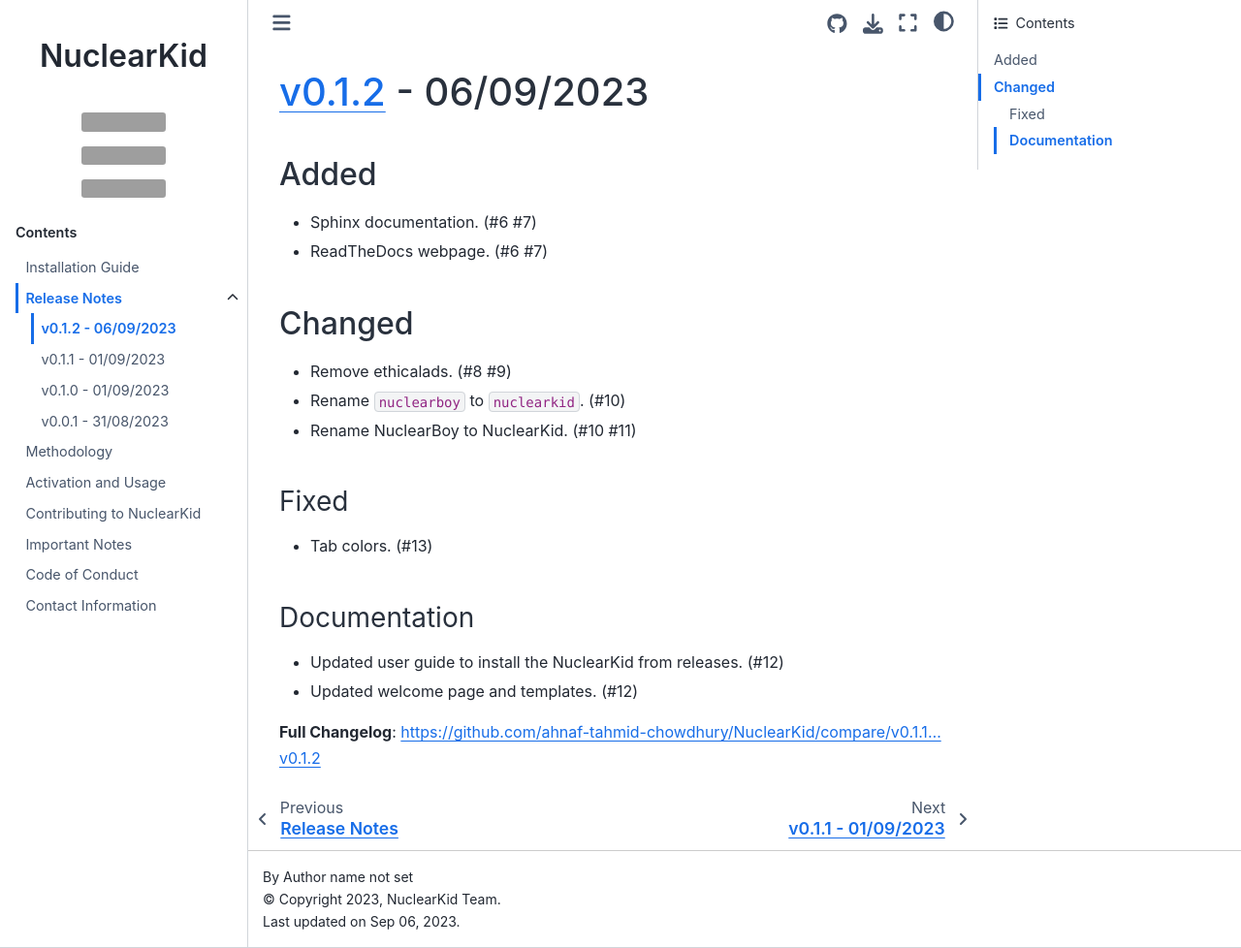
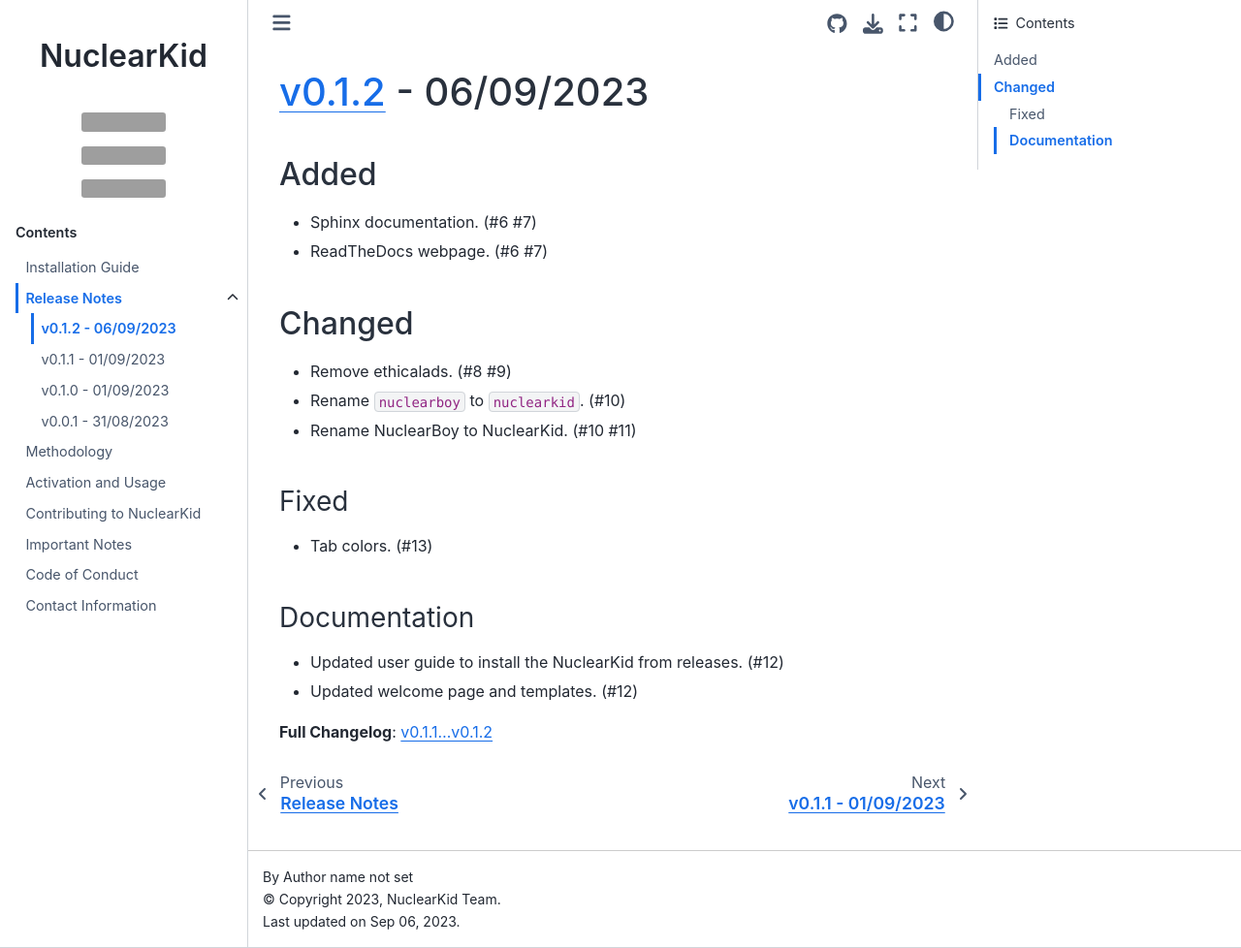
Before and after one commit to nukehub-dev/nukebox, a Sphinx documentation site: the page built from docs/contents/releasenotes/v0.1.2.md, in a window 1280 px wide and 978 px high. Shown: the whole window at 97% size. Built offline with Sphinx 7.4.7 and the Sphinx Book theme 1.1.4, drawn with Linux system fonts in a browser that asks for light colours; the version number could not be read and is left out; some of the changed lines change nothing that is shown; grey boxes are pictures that could not be loaded.

Commit message:
release v0.1.2

```diff
--- a/docs/contents/releasenotes/v0.1.2.md
+++ b/docs/contents/releasenotes/v0.1.2.md
@@ -17,6 +17,6 @@
 - Updated welcome page and templates. (#12)
 
 
-**Full Changelog**: [https://github.com/ahnaf-tahmid-chowdhury/NuclearKid/compare/v0.1.1...v0.1.2](https://github.com/ahnaf-tahmid-chowdhury/NuclearKid/compare/v0.1.1...v0.1.2)
+**Full Changelog**: [v0.1.1...v0.1.2](https://github.com/ahnaf-tahmid-chowdhury/NuclearKid/compare/v0.1.1...v0.1.2)
 
 [v0.1.2]: https://github.com/ahnaf-tahmid-chowdhury/NuclearKid/releases/tag/v0.1.2
```
